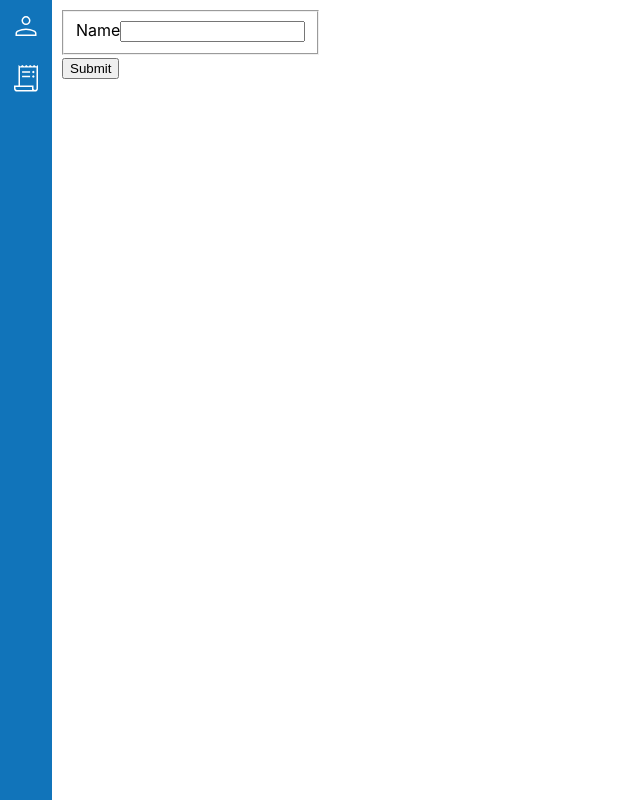
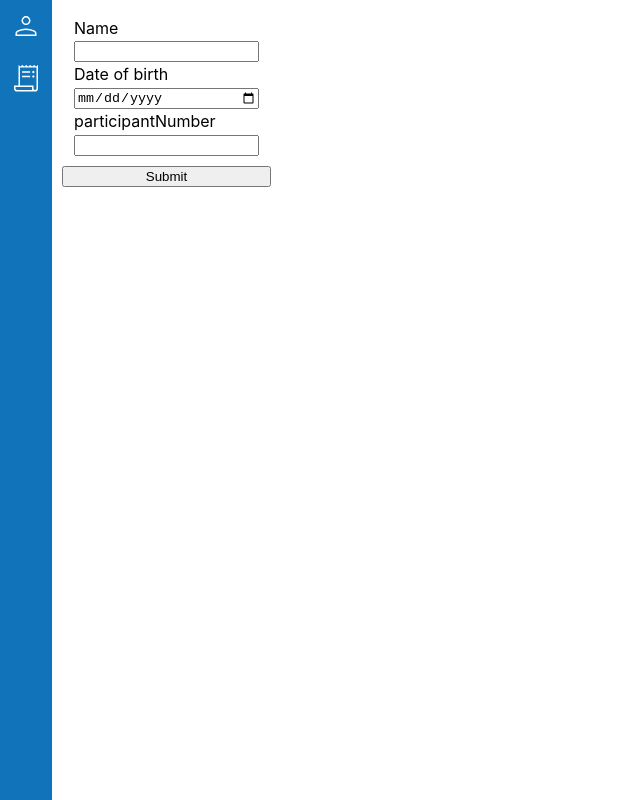
Before and after one commit to Tom4hawk7/client-manager, a React (Vite) app in the folder src/renderer/: page /#/client-form in a window 1280 px wide. Shown: the whole page, without its empty margins (0-640 px from the left). Built offline with nearby package versions, Linux system fonts and the light colour scheme.

Commit message:
Finally got the form to work

```diff
--- /dev/null
+++ b/src/renderer/src/assets/css/form.css
@@ -0,0 +1,9 @@
+form,
+fieldset {
+  display: flex;
+  flex-direction: column;
+}
+
+fieldset {
+  border: 0;
+}
--- a/src/renderer/src/pages/ClientForm.jsx
+++ b/src/renderer/src/pages/ClientForm.jsx
@@ -1,11 +1,47 @@
+import { useState } from 'react'
+import '../assets/css/form.css'
+
 export default function ClientForm() {
+  const [formData, setFormData] = useState({
+    name: '',
+    dob: '',
+    participantNumber: ''
+  })
+
+  const handleInputChange = (event) => {
+    const { name, value } = event.target
+    setFormData((prevFormData) => ({
+      ...prevFormData,
+      [name]: value
+    }))
+  }
+
+  const handleSubmit = (event) => {
+    event.preventDefault()
+    // next line is just for testing
+    console.log(formData)
+  }
+
   return (
-    <form>
-      <fieldset>
-        <label htmlFor="name">Name</label>
-        <input name="name" type="text" />
-      </fieldset>
-      <button type="submit">Submit</button>
-    </form>
+    <>
+      <form onSubmit={handleSubmit}>
+        <fieldset>
+          <label htmlFor="name">Name</label>
+          <input name="name" type="text" value={formData.name} onChange={handleInputChange} />
+
+          <label htmlFor="dob">Date of birth</label>
+          <input name="dob" type="date" value={formData.dob} onChange={handleInputChange} />
+
+          <label htmlFor="participantNumber">participantNumber</label>
+          <input
+            name="participantNumber"
+            type="text"
+            value={formData.participantNumber}
+            onChange={handleInputChange}
+          />
+        </fieldset>
+        <button type="submit">Submit</button>
+      </form>
+    </>
   )
 }
```
